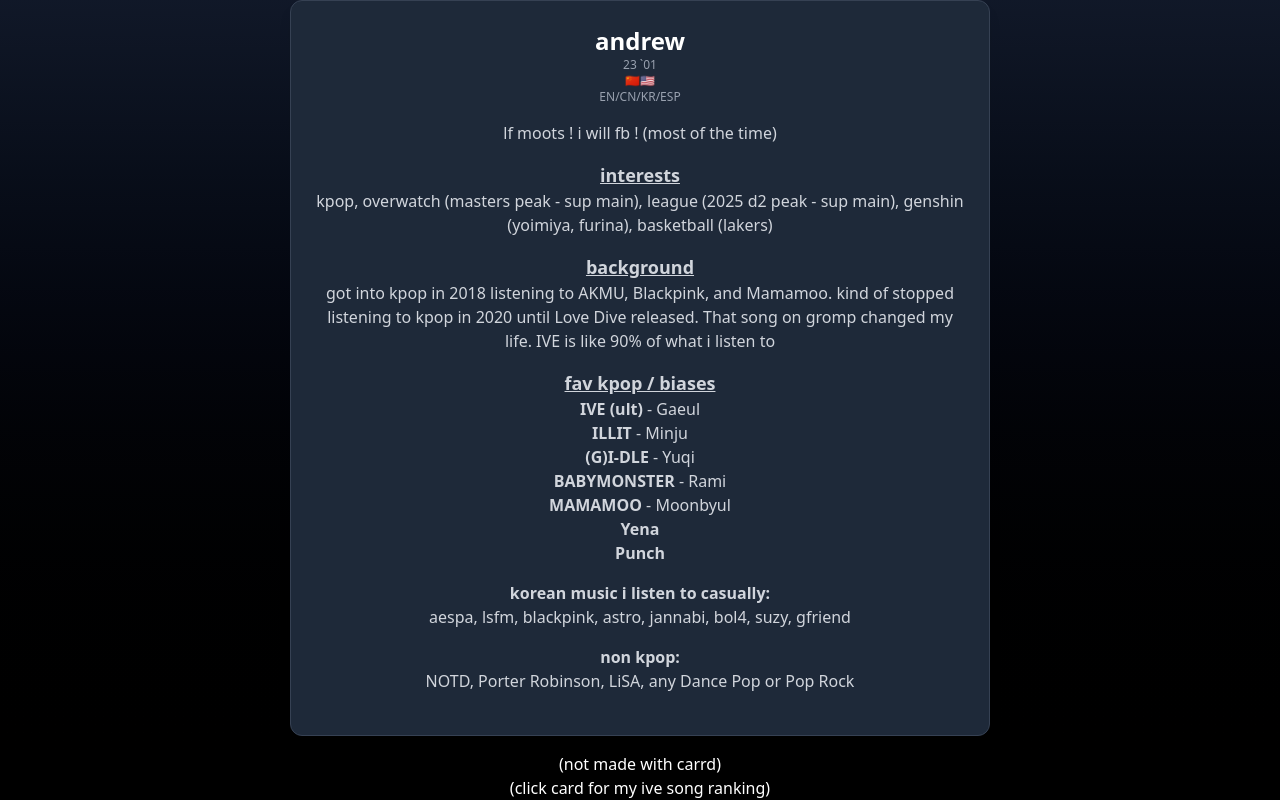
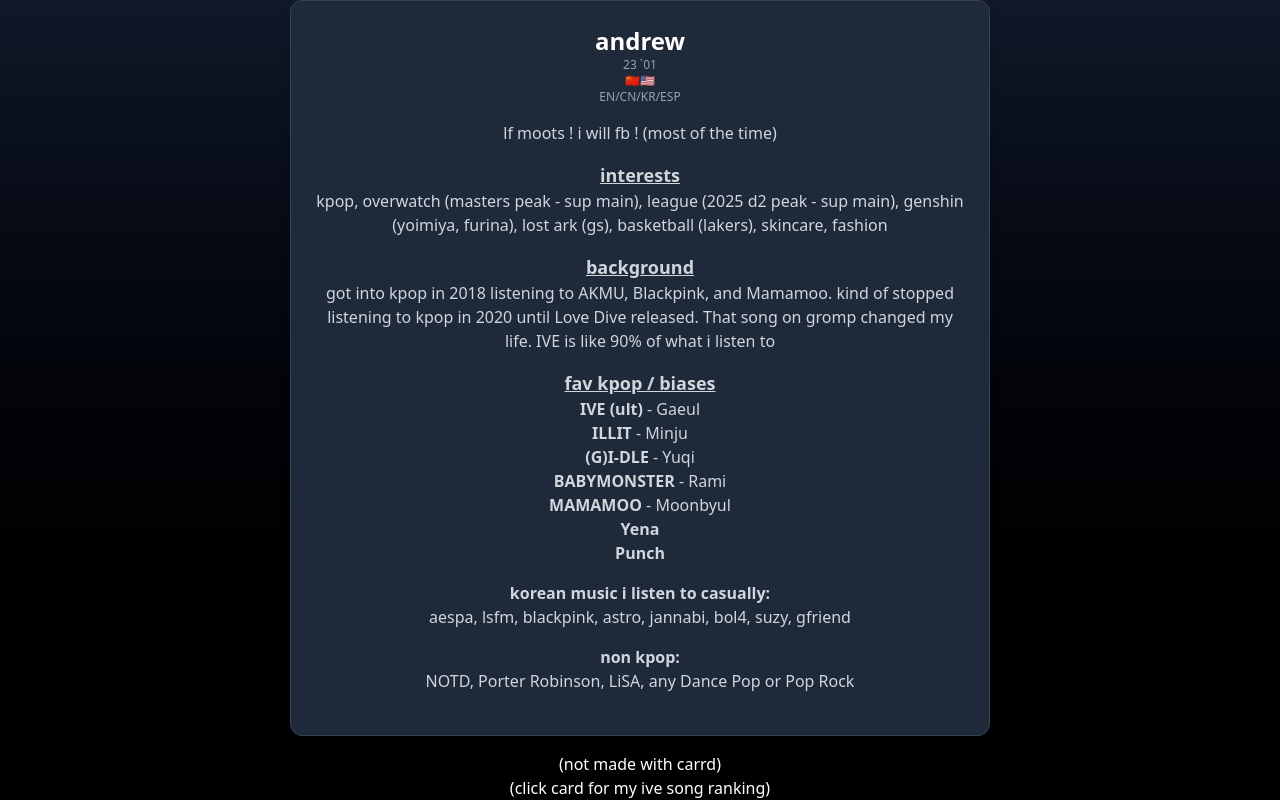
Before and after one commit to azshen23/anduru.card, a React (Vite) app: page / in a window 1280 px wide. Built offline with nearby package versions, Linux system fonts and the light colour scheme.

Commit message:
Update Card.tsx

```diff
--- a/src/components/Card.tsx
+++ b/src/components/Card.tsx
@@ -62,8 +62,8 @@
                 </p>
                 <p className="text-xs md:text-base text-gray-300">
                   kpop, overwatch (masters peak - sup main), league (2025 d2
-                  peak - sup main), genshin (yoimiya, furina), basketball
-                  (lakers)
+                  peak - sup main), genshin (yoimiya, furina), lost ark (gs),
+                  basketball (lakers), skincare, fashion
                 </p>
                 <Spacer />
                 <p className="text-sm md:text-lg text-gray-300 font-bold underline">
```
